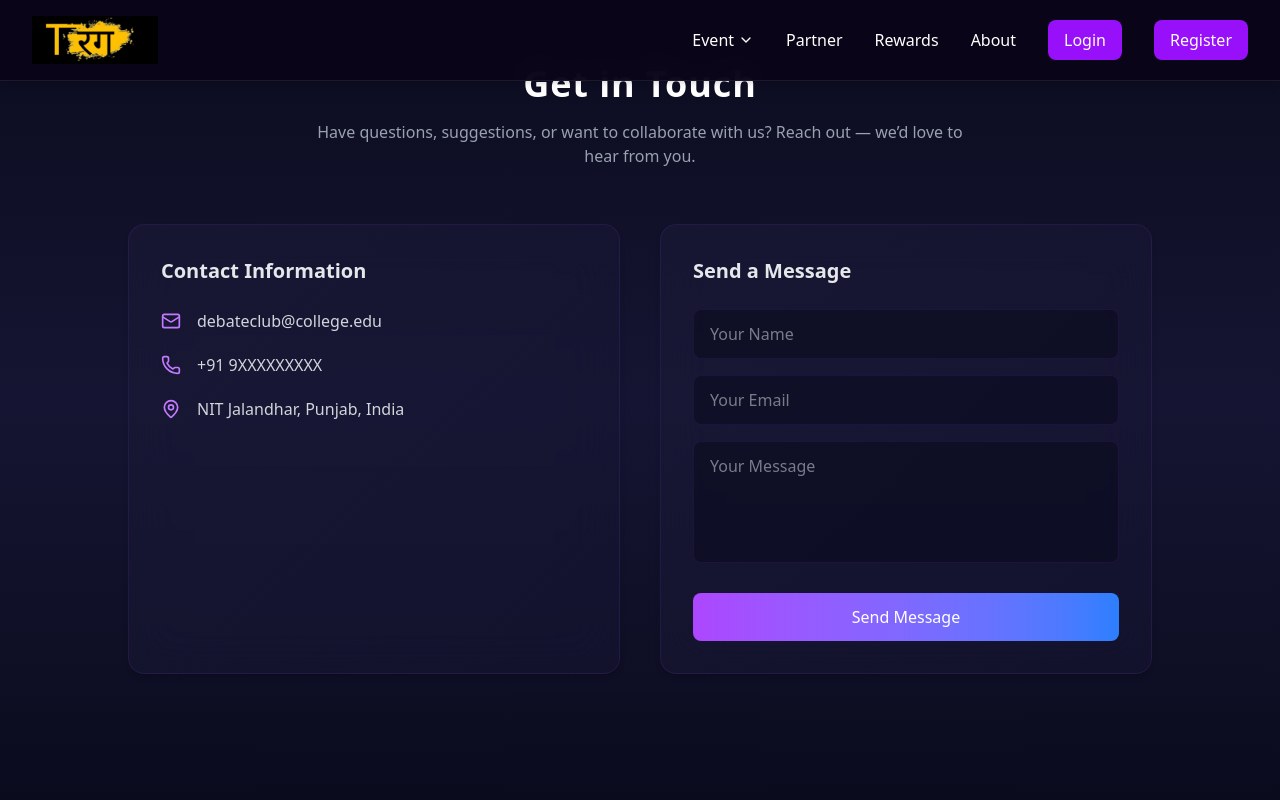
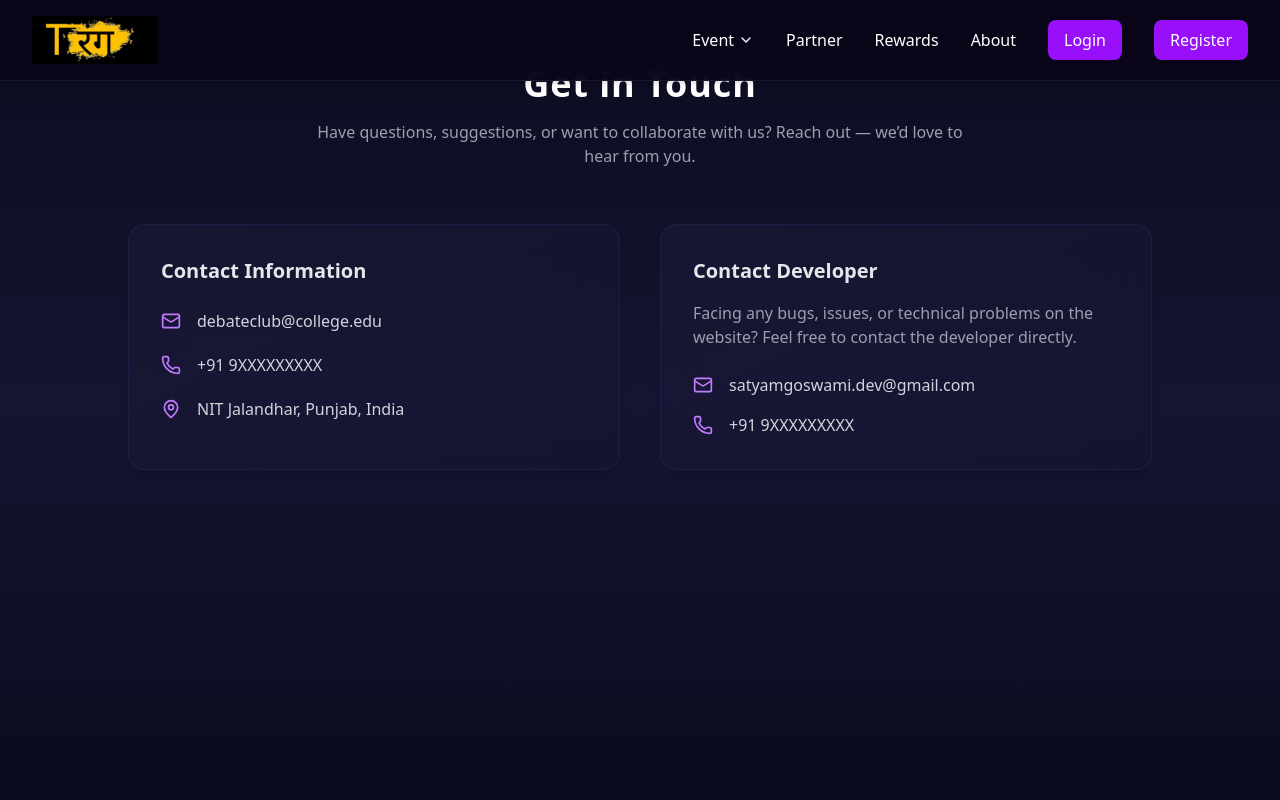
Before and after one commit to Satyam0000000/Tarang_Frontend, a React (Vite) app: page /contact in a window 1280 px wide. Shown: the top 800 px of the page. Built offline with nearby package versions, Linux system fonts and the light colour scheme.

Commit message:
contact update

```diff
--- a/src/pages/Contact.jsx
+++ b/src/pages/Contact.jsx
@@ -53,8 +53,7 @@ const Contact = () => {
           </div>
         </motion.div>
 
-        {/* Contact Form */}
-        <motion.form
+        <motion.div
           initial={{ opacity: 0, x: 30 }}
           whileInView={{ opacity: 1, x: 0 }}
           transition={{ duration: 0.6 }}
@@ -63,45 +62,27 @@ const Contact = () => {
           backdrop-blur-xl rounded-2xl p-6 sm:p-8
           border border-purple-500/10 shadow-md"
         >
-          <h2 className="text-xl font-semibold mb-6 text-gray-200">
-            Send a Message
+          <h2 className="text-xl font-semibold mb-4 text-gray-200">
+            Contact Developer
           </h2>
 
-          <div className="space-y-4">
-            <input
-              type="text"
-              placeholder="Your Name"
-              className="w-full px-4 py-3 rounded-lg bg-[#0b0b1e]/60
-              border border-purple-500/10 text-gray-200
-              focus:outline-none focus:border-purple-500/40"
-            />
+          <p className="text-gray-400 text-sm sm:text-base mb-6">
+            Facing any bugs, issues, or technical problems on the website?
+            Feel free to contact the developer directly.
+          </p>
 
-            <input
-              type="email"
-              placeholder="Your Email"
-              className="w-full px-4 py-3 rounded-lg bg-[#0b0b1e]/60
-              border border-purple-500/10 text-gray-200
-              focus:outline-none focus:border-purple-500/40"
-            />
+          <div className="space-y-4 text-gray-300 text-sm sm:text-base">
+            <div className="flex items-center gap-4">
+              <Mail className="w-5 h-5 text-purple-400" />
+              <span>satyamgoswami.dev@gmail.com</span>
+            </div>
 
-            <textarea
-              rows="4"
-              placeholder="Your Message"
-              className="w-full px-4 py-3 rounded-lg bg-[#0b0b1e]/60
-              border border-purple-500/10 text-gray-200
-              focus:outline-none focus:border-purple-500/40 resize-none"
-            />
-
-            <button
-              type="submit"
-              className="w-full py-3 mt-2 rounded-lg font-medium
-              bg-gradient-to-r from-purple-500 to-blue-500
-              hover:opacity-90 transition-all"
-            >
-              Send Message
-            </button>
+            <div className="flex items-center gap-4">
+              <Phone className="w-5 h-5 text-purple-400" />
+              <span>+91 9XXXXXXXXX</span>
+            </div>
           </div>
-        </motion.form>
+        </motion.div>
 
       </div>
     </div>
```
